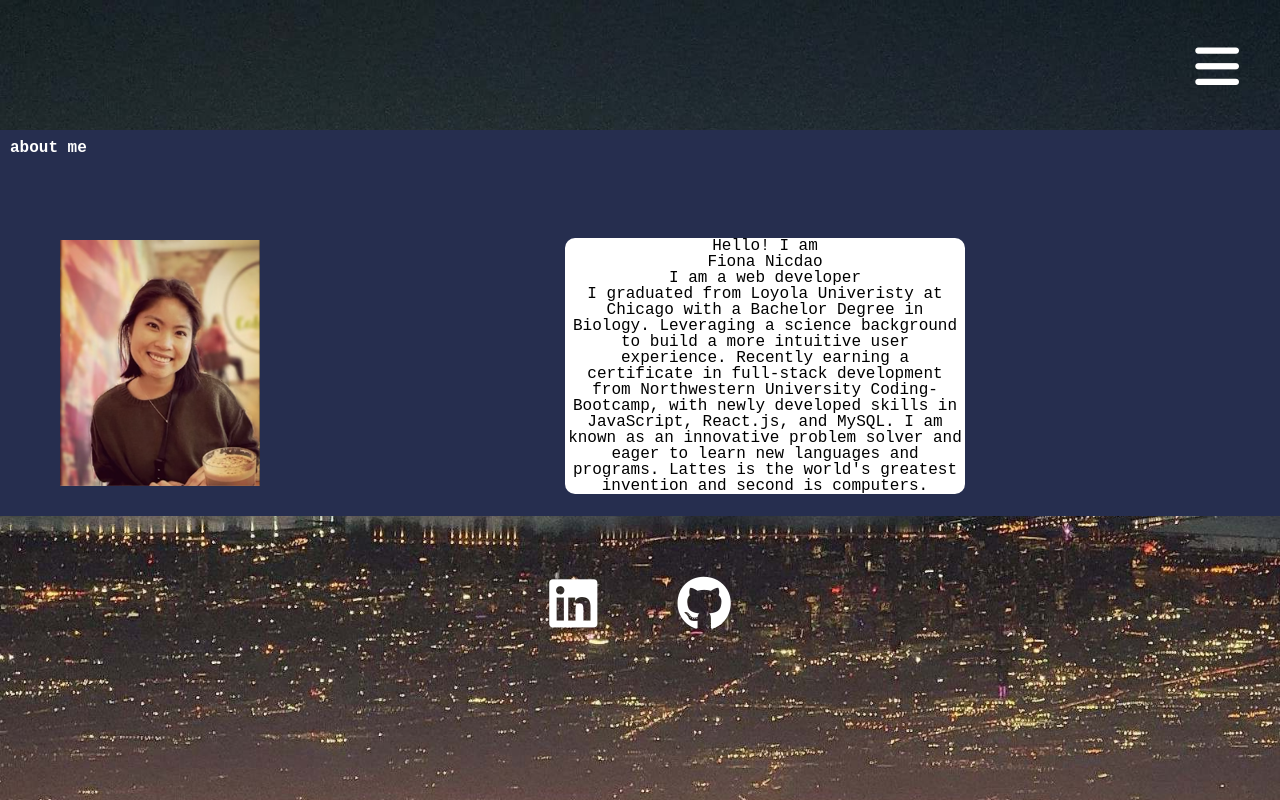
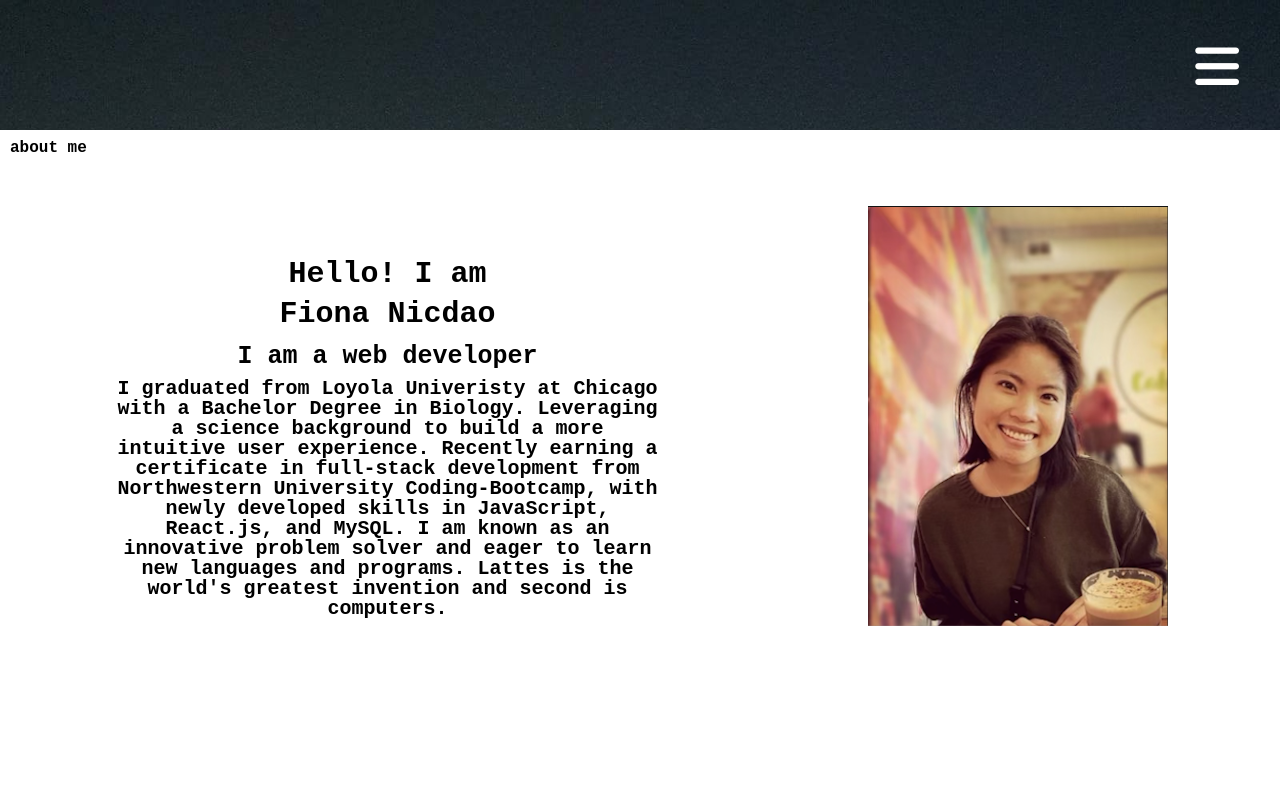
Before and after one commit to fiona1nicdao/fiona-website, a React (Create React App) app: page /#/aboutme in a window 1280 px wide. Shown: the top 800 px of the page. Built offline with nearby package versions, Linux system fonts and the light colour scheme.

Commit message:
add styling to about me page

```diff
--- a/src/assets/css/App.scss
+++ b/src/assets/css/App.scss
@@ -165,16 +165,21 @@ $tablet: 500px;
     position:relative;
     top: 130px;
     padding: 10px;
-    background-color: rgb(38, 46, 79);
+    // background-color: rgb(38, 46, 79);
+    background-color: #ffffff;
+    height: 800px;
 
     h1{
-      color:white;
+      // color:white;
+      color:black
+
 
     }
     .about-me-content{
       @media screen and (min-width:750px){
         display: flex;
-        justify-content:space-around;
+        flex-direction: row-reverse;
+        justify-content:space-evenly;
         margin-top:70px;
       }
     }
@@ -194,6 +199,26 @@ $tablet: 500px;
         margin: none;
         // margin-left: 100px;
       }
+      @media screen and (min-width:1000px){
+        font-size:20px;
+        max-width: 550px;
+        width: 550px;
+      }
+      .large{
+        font-weight:900;
+        font-size: 30px;
+        padding: 5px;
+
+      }
+      .textcoder{
+        font-weight: 900;
+        font-size: 25px;
+        padding: 10px;
+      }
+      .textme{
+        font-weight: 600;
+      }
+
 
     }
     .box{
@@ -201,11 +226,12 @@ $tablet: 500px;
       display: flex;
       margin:auto;
       z-index: 3;
-      background-color:rgb(38, 46, 79) ;
+      // background-color:rgb(38, 46, 79) ;
+      background-color: #ffffff;
       width: 280px;
       height:50px;
       @media screen and (min-width:750px){
-        // display: none;
+        display: none;
         position: absolute;
         top:60px;
         width: 250px;
@@ -221,7 +247,8 @@ $tablet: 500px;
       @media screen and (min-width:750px){
         // display: none;
         top:-20px;
-        margin-left:50px;
+        // margin-left:50px;
+        margin: auto;
       }
     }
 
@@ -229,6 +256,14 @@ $tablet: 500px;
 
       margin:auto;
       width: 200px;
+      @media screen and (min-width:750px){
+        width:250px;
+      }
+      @media screen and (min-width:1000px){
+        width:300px;
+
+      }
+
 
     }
 
```
Also changed, not shown: src/pages/aboutme/Aboutme.js (line endings or trailing spaces).
